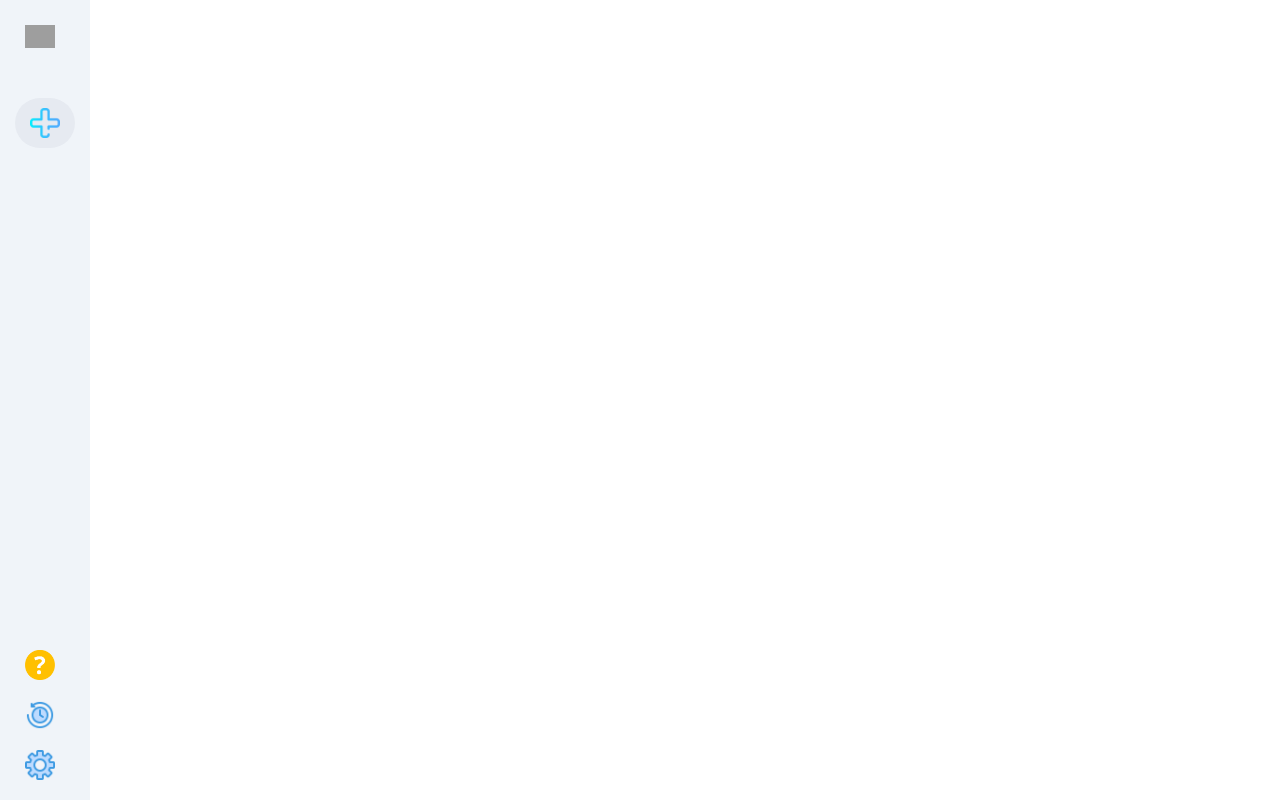
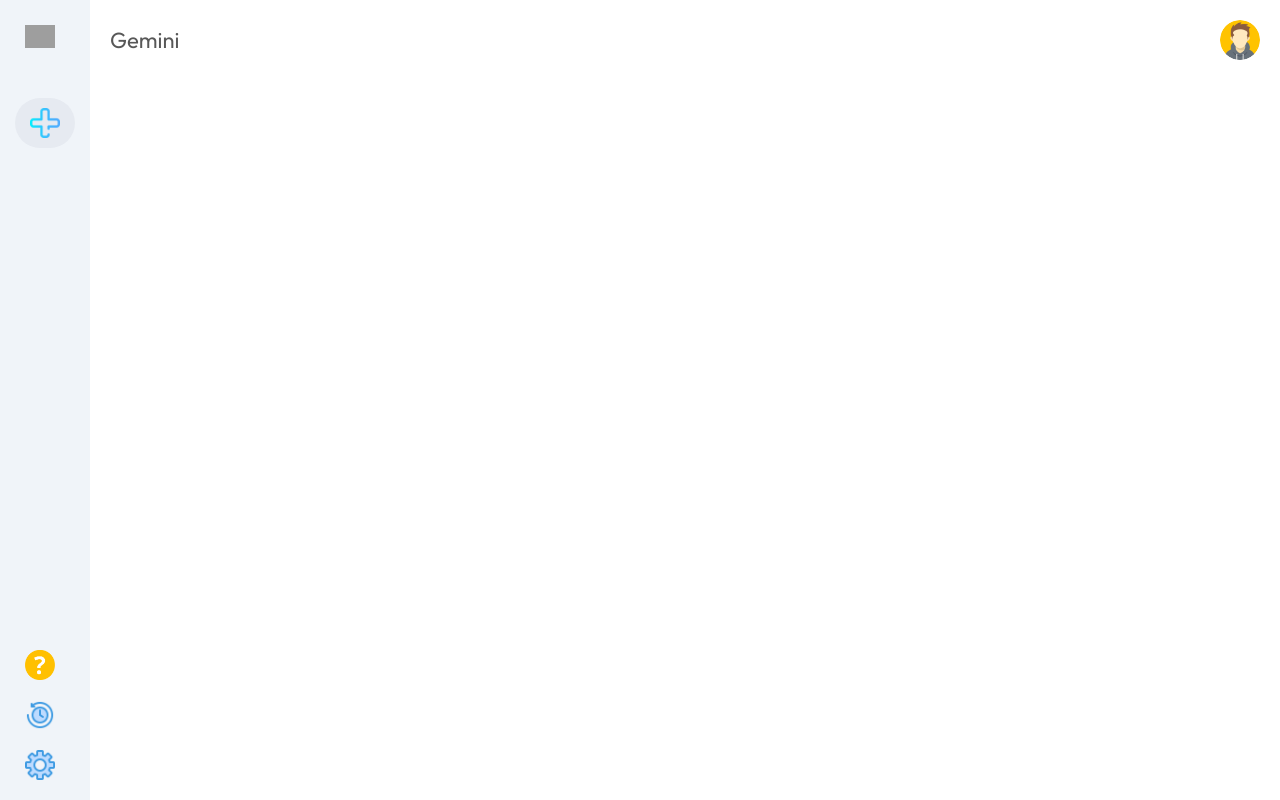
Before and after one commit to Judas-u/Gemini-AI, a React (Vite) app: page / in a window 1280 px wide. Built offline with nearby package versions, Linux system fonts and the light colour scheme; grey boxes are pictures that could not be loaded.

Commit message:
style-user-icon, Gemini

```diff
--- a/src/components/Main/Main.css
+++ b/src/components/Main/Main.css
@@ -0,0 +1,20 @@
+.main {
+    flex: 1;
+    min-height: 100vh;
+    padding-bottom: 15vh;
+    position: relative;
+}
+
+.main .nav {
+    display: flex;
+    align-items: center;
+    justify-content: space-between;
+    font-size: 22px;
+    padding: 20px;
+    color: #585858;
+}
+
+.main .nav  img {
+    width: 40px;
+    border-radius: 50%;;
+}
--- a/src/components/Main/Main.jsx
+++ b/src/components/Main/Main.jsx
@@ -1,11 +1,15 @@
 import React from 'react'
 import "./Main.css"
+import { assets } from '../../assets/assets';
 
  const Main = () => {
   return (
 
-        <div>
-
+        <div className='main'>
+            <div className="nav">
+                <p>Gemini</p>
+                <img src={assets.user_icon} alt="" />
+            </div>
         </div>
   )
 }
```
